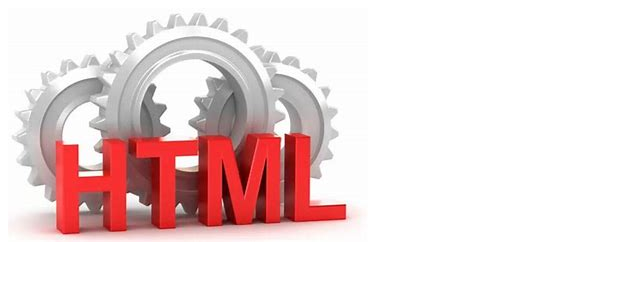
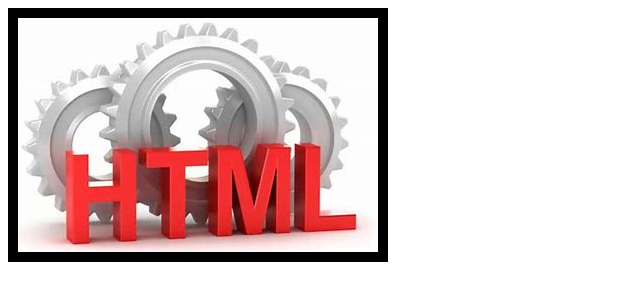
Before and after one commit to dab-2005/eps, a plain HTML site: page index.html in a window 1280 px wide. Shown: the whole page, without its empty margins (0-640 px from the left). Drawn offline with Linux system fonts and the light colour scheme.

Commit message:
Update index.html

```diff
--- a/index.html
+++ b/index.html
@@ -6,6 +6,6 @@
     <title>mi pagina</title>
 </head>
 <body>
-    <img src="html.jpg" alt="" style"text-align:center;border:10px solid black;">
+    <img src="html.jpg" alt="" style="text-align:center;border:10px solid black;">
 </body>
 </html>
```
